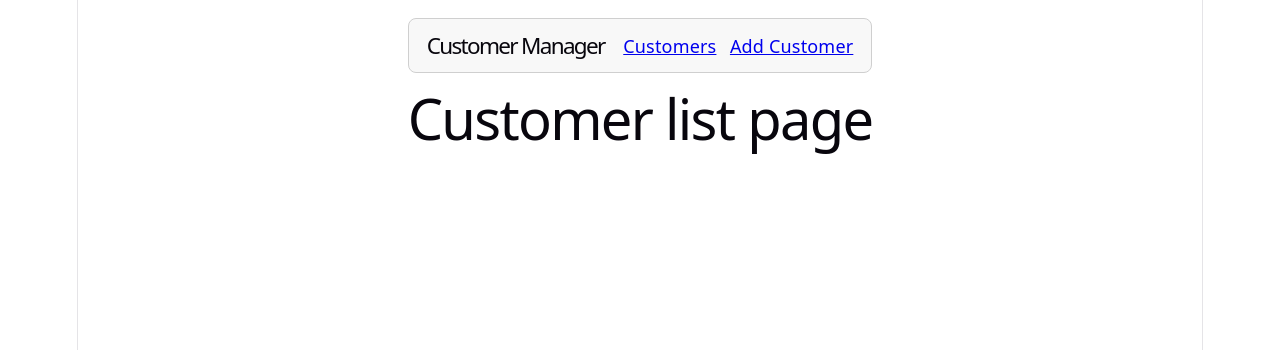
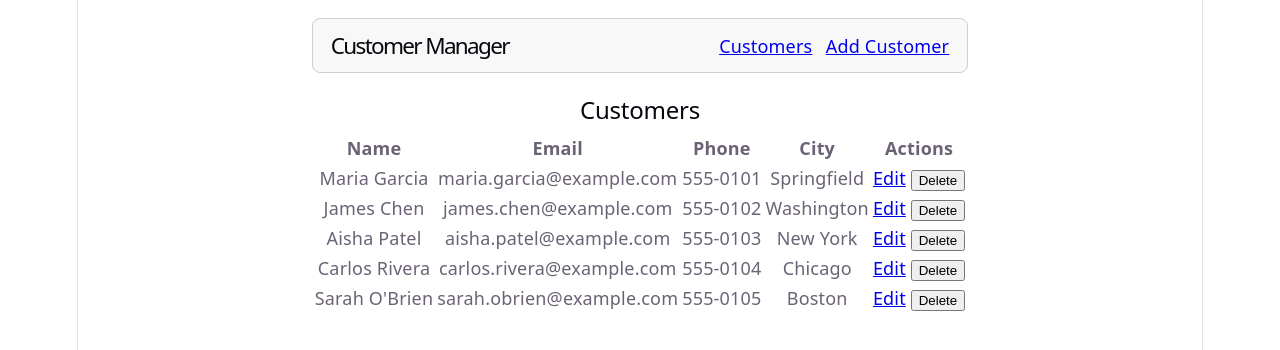
Before and after one commit to iltStudent08/customer-app, a React (Vite) app: page / in a window 1280 px wide. Shown: the top 350 px of the page. Built offline with nearby package versions, Linux system fonts and the light colour scheme.

Commit message:
feat: Wired up state/crud/pages together.

```diff
--- a/src/App.tsx
+++ b/src/App.tsx
@@ -7,6 +7,7 @@ import {
 } from 'react-router-dom'
 import { CustomerProvider } from './context/CustomerContext'
 import AddCustomerPage from './pages/AddCustomerPage'
+import CustomerListPage from './pages/CustomerListPage'
 import EditCustomerPage from './pages/EditCustomerPage'
 
 function Layout() {
@@ -46,10 +47,6 @@ function Layout() {
   )
 }
 
-function CustomerListPage() {
-  return <h1>Customer list page</h1>
-}
-
 function App() {
   return (
     <BrowserRouter>
--- /dev/null
+++ b/src/components/CustomerList.tsx
@@ -0,0 +1,48 @@
+import { Link } from 'react-router-dom'
+import type { Customer } from '../types/customer'
+
+type CustomerListProps = {
+  customers: Customer[]
+  onDeleteCustomer: (id: number) => void
+}
+
+function CustomerList({ customers, onDeleteCustomer }: CustomerListProps) {
+  if (customers.length === 0) {
+    return <p>No customers found.</p>
+  }
+
+  return (
+    <table>
+      <thead>
+        <tr>
+          <th scope="col">Name</th>
+          <th scope="col">Email</th>
+          <th scope="col">Phone</th>
+          <th scope="col">City</th>
+          <th scope="col">Actions</th>
+        </tr>
+      </thead>
+      <tbody>
+        {customers.map((customer) => (
+          <tr key={customer.id}>
+            <td>{customer.name}</td>
+            <td>{customer.email}</td>
+            <td>{customer.phone}</td>
+            <td>{customer.city}</td>
+            <td>
+              <Link to={`/edit/${customer.id}`}>Edit</Link>{' '}
+              <button
+                type="button"
+                onClick={() => onDeleteCustomer(customer.id)}
+              >
+                Delete
+              </button>
+            </td>
+          </tr>
+        ))}
+      </tbody>
+    </table>
+  )
+}
+
+export default CustomerList
--- a/src/context/customerContextStore.ts
+++ b/src/context/customerContextStore.ts
@@ -1,8 +1,9 @@
 import { createContext, type Dispatch } from 'react'
+import { SAMPLE_CUSTOMERS } from '../data/sampleCustomers'
 import type { CustomerAction, CustomerState } from './customerReducer'
 
 export const initialCustomerState: CustomerState = {
-  customers: [],
+  customers: SAMPLE_CUSTOMERS,
 }
 
 type CustomerContextValue = {
--- /dev/null
+++ b/src/data/sampleCustomers.ts
@@ -0,0 +1,54 @@
+import type { Customer } from '../types/customer'
+
+export const SAMPLE_CUSTOMERS: Customer[] = [
+  {
+    id: 1,
+    name: 'Maria Garcia',
+    email: 'maria.garcia@example.com',
+    phone: '555-0101',
+    address: '742 Evergreen Terrace',
+    city: 'Springfield',
+    state: 'IL',
+    zip: '62704',
+  },
+  {
+    id: 2,
+    name: 'James Chen',
+    email: 'james.chen@example.com',
+    phone: '555-0102',
+    address: '1600 Pennsylvania Ave',
+    city: 'Washington',
+    state: 'DC',
+    zip: '20500',
+  },
+  {
+    id: 3,
+    name: 'Aisha Patel',
+    email: 'aisha.patel@example.com',
+    phone: '555-0103',
+    address: '350 Fifth Avenue',
+    city: 'New York',
+    state: 'NY',
+    zip: '10118',
+  },
+  {
+    id: 4,
+    name: 'Carlos Rivera',
+    email: 'carlos.rivera@example.com',
+    phone: '555-0104',
+    address: '233 S Wacker Dr',
+    city: 'Chicago',
+    state: 'IL',
+    zip: '60606',
+  },
+  {
+    id: 5,
+    name: "Sarah O'Brien",
+    email: 'sarah.obrien@example.com',
+    phone: '555-0105',
+    address: '1 Beacon St',
+    city: 'Boston',
+    state: 'MA',
+    zip: '02108',
+  },
+]
--- a/src/pages/AddCustomerPage.tsx
+++ b/src/pages/AddCustomerPage.tsx
@@ -1,13 +1,27 @@
 import { useNavigate } from 'react-router-dom'
 import CustomerForm from '../components/CustomerForm'
+import { CUSTOMER_ACTIONS } from '../context/customerReducer'
+import { useCustomerContext } from '../context/useCustomerContext'
 import type { CustomerFormData } from '../types/customer'
 
 function AddCustomerPage() {
   const navigate = useNavigate()
+  const { state, dispatch } = useCustomerContext()
 
   const handleSubmit = (formData: CustomerFormData) => {
-    // Placeholder for provider/hook create handler.
-    void formData
+    const nextId =
+      state.customers.length > 0
+        ? Math.max(...state.customers.map((customer) => customer.id)) + 1
+        : 1
+
+    dispatch({
+      type: CUSTOMER_ACTIONS.ADD_CUSTOMER,
+      payload: {
+        id: nextId,
+        ...formData,
+      },
+    })
+
     navigate('/')
   }
 
--- /dev/null
+++ b/src/pages/CustomerListPage.tsx
@@ -0,0 +1,26 @@
+import CustomerList from '../components/CustomerList'
+import { CUSTOMER_ACTIONS } from '../context/customerReducer'
+import { useCustomerContext } from '../context/useCustomerContext'
+
+function CustomerListPage() {
+  const { state, dispatch } = useCustomerContext()
+
+  const handleDeleteCustomer = (id: number) => {
+    dispatch({
+      type: CUSTOMER_ACTIONS.DELETE_CUSTOMER,
+      payload: id,
+    })
+  }
+
+  return (
+    <section>
+      <h2>Customers</h2>
+      <CustomerList
+        customers={state.customers}
+        onDeleteCustomer={handleDeleteCustomer}
+      />
+    </section>
+  )
+}
+
+export default CustomerListPage
--- a/src/pages/EditCustomerPage.tsx
+++ b/src/pages/EditCustomerPage.tsx
@@ -1,38 +1,21 @@
 import { useNavigate, useParams } from 'react-router-dom'
 import CustomerForm from '../components/CustomerForm'
-import type { Customer, CustomerFormData } from '../types/customer'
-
-const MOCK_CUSTOMERS: Customer[] = [
-  {
-    id: 1,
-    name: 'Maria Garcia',
-    email: 'maria.garcia@example.com',
-    phone: '555-0101',
-    address: '742 Evergreen Terrace',
-    city: 'Springfield',
-    state: 'IL',
-    zip: '62704',
-  },
-  {
-    id: 2,
-    name: 'James Chen',
-    email: 'james.chen@example.com',
-    phone: '555-0102',
-    address: '1600 Pennsylvania Ave',
-    city: 'Washington',
-    state: 'DC',
-    zip: '20500',
-  },
-]
+import { CUSTOMER_ACTIONS } from '../context/customerReducer'
+import { useCustomerContext } from '../context/useCustomerContext'
+import type { CustomerFormData } from '../types/customer'
 
 function EditCustomerPage() {
   const { id } = useParams()
   const navigate = useNavigate()
+  const { state, dispatch } = useCustomerContext()
 
   const customerId = Number(id)
-  const existingCustomer = MOCK_CUSTOMERS.find((customer) => customer.id === customerId)
+  const isInvalidId = Number.isNaN(customerId)
+  const existingCustomer = state.customers.find(
+    (customer) => customer.id === customerId,
+  )
 
-  if (!existingCustomer) {
+  if (isInvalidId || !existingCustomer) {
     return (
       <section>
         <h2>Edit Customer</h2>
@@ -55,8 +38,14 @@ function EditCustomerPage() {
   }
 
   const handleSubmit = (formData: CustomerFormData) => {
-    // Placeholder for provider/hook update handler.
-    void formData
+    dispatch({
+      type: CUSTOMER_ACTIONS.UPDATE_CUSTOMER,
+      payload: {
+        id: existingCustomer.id,
+        ...formData,
+      },
+    })
+
     navigate('/')
   }
 
```
